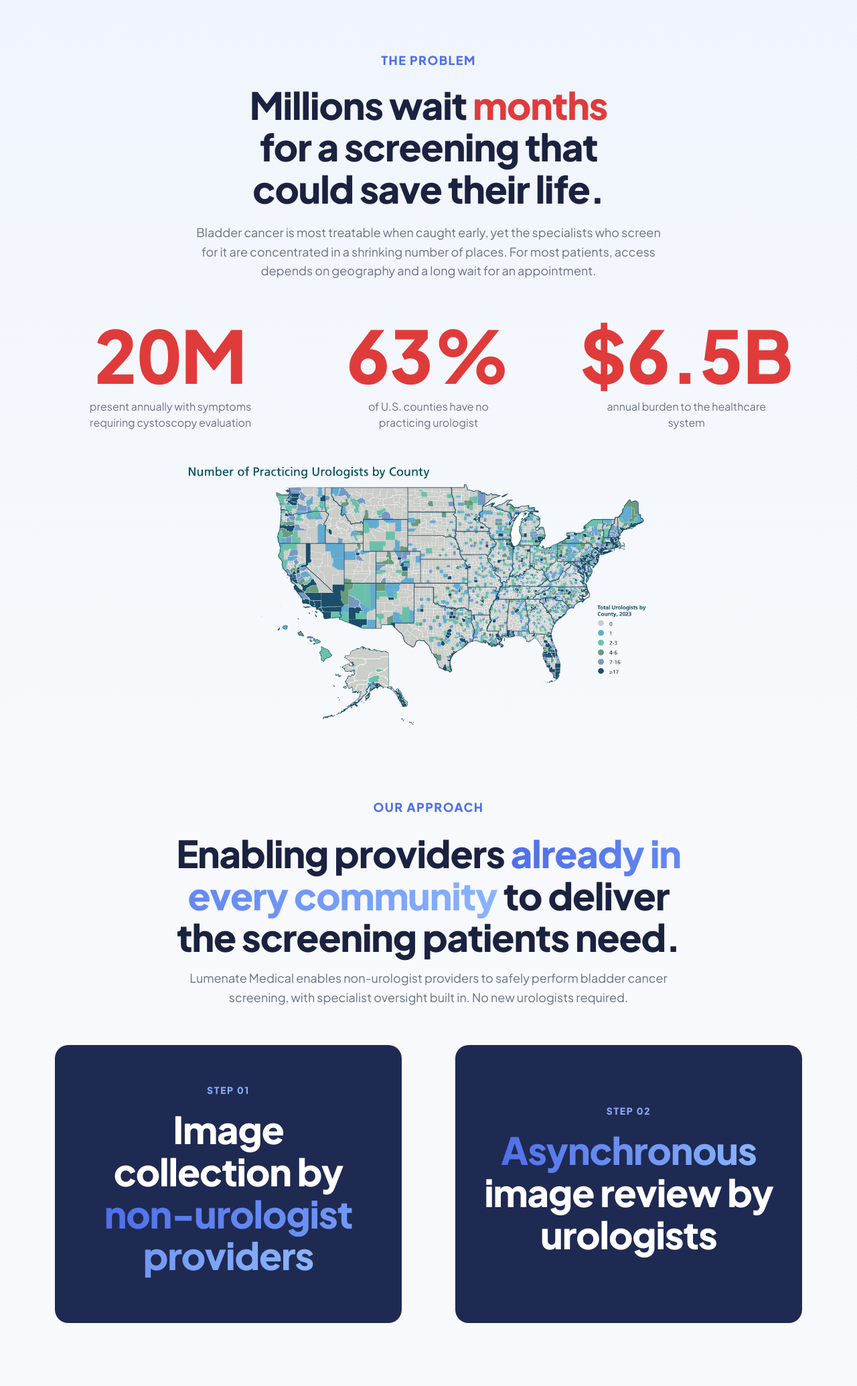
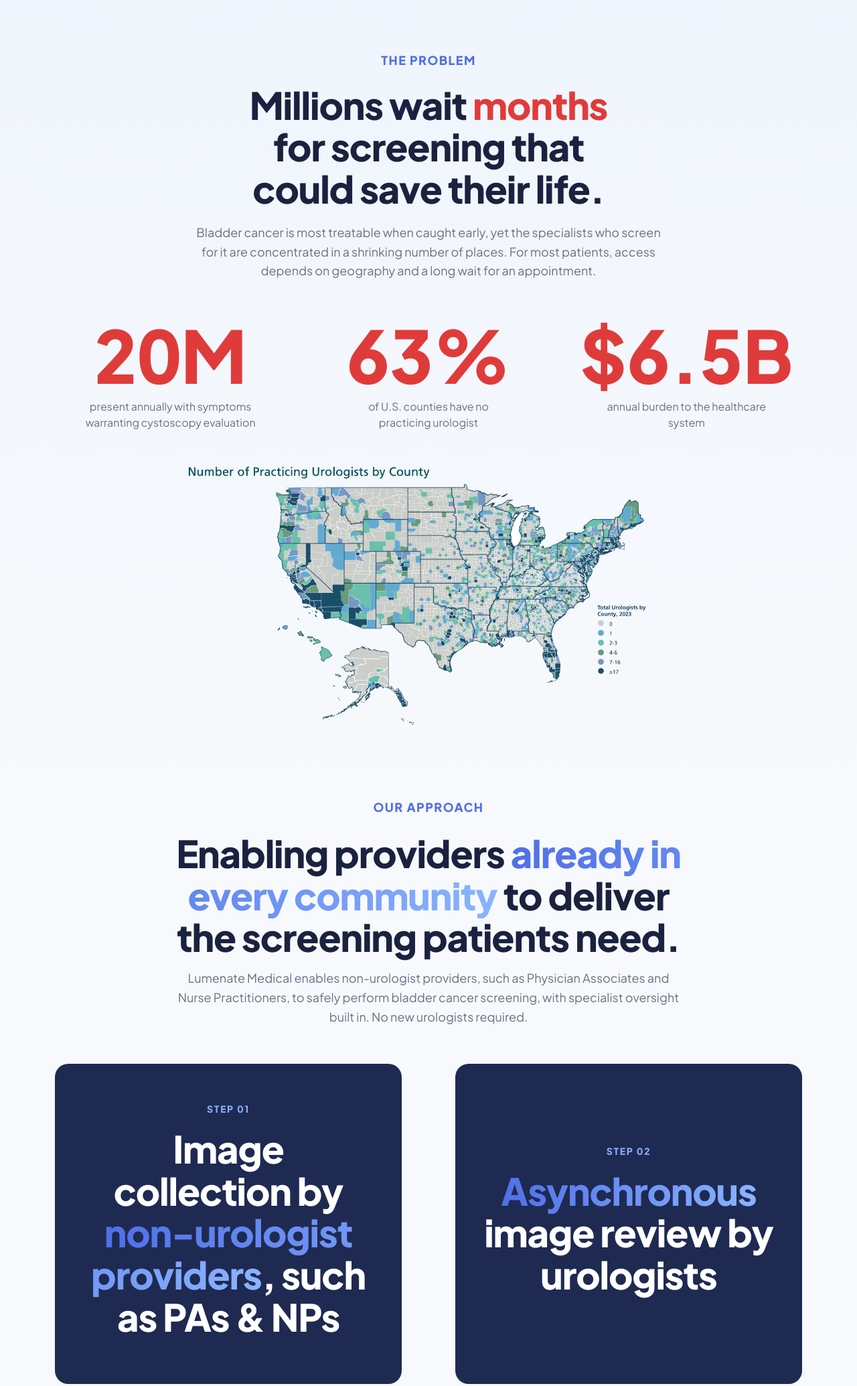
Before and after one commit to jackdarbonne1/WebPreview, a plain HTML site: page index.html in a window 1280 px wide. Shown: the part 1120-3189 px from the top of the page at 67% size. Drawn offline with Linux system fonts and the light colour scheme.

Commit message:
Copy edits: screening phrasing, warranting, degree periods, name PAs/NPs

```diff
--- a/index.html
+++ b/index.html
@@ -786,13 +786,13 @@
   <div class="container">
     <div class="problem-head reveal">
       <span class="pill">The Problem</span>
-      <h2>Millions wait <span class="accent-red">months</span> for a screening that could save their life.</h2>
+      <h2>Millions wait <span class="accent-red">months</span> for screening that could save their life.</h2>
       <p>Bladder cancer is most treatable when caught early, yet the specialists who screen for it are concentrated in a shrinking number of places. For most patients, access depends on geography and a long wait for an appointment.</p>
     </div>
     <div class="problem-stats reveal-stagger">
       <div class="stat-box">
         <div class="num">20M</div>
-        <p>present annually with symptoms requiring cystoscopy evaluation</p>
+        <p>present annually with symptoms warranting cystoscopy evaluation</p>
       </div>
       <div class="stat-box">
         <div class="num">63%</div>
@@ -816,12 +816,12 @@
     <div class="eyebrow-block reveal">
       <span class="pill">Our Approach</span>
       <h2>Enabling providers <span class="accent">already in every community</span> to deliver the screening patients need.</h2>
-      <p>Lumenate Medical enables non-urologist providers to safely perform bladder cancer screening, with specialist oversight built in. No new urologists required.</p>
+      <p>Lumenate Medical enables non-urologist providers, such as Physician Associates and Nurse Practitioners, to safely perform bladder cancer screening, with specialist oversight built in. No new urologists required.</p>
     </div>
     <div class="flow-grid reveal-stagger" style="margin-top:48px;">
       <div class="flow-step">
         <div class="step-num">STEP 01</div>
-        <h3>Image collection by <span class="accent">non-urologist providers</span></h3>
+        <h3>Image collection by <span class="accent">non-urologist providers</span>, such as PAs &amp; NPs</h3>
       </div>
       <div class="flow-step">
         <div class="step-num">STEP 02</div>
@@ -890,7 +890,7 @@
       </div>
       <div class="team-card">
         <img src="images/arunrai.jpeg" alt="Arun Rai" class="avatar-photo">
-        <h4>Arun Rai,<br>MD, MBA</h4>
+        <h4>Arun Rai,<br>M.D., M.B.A.</h4>
         <div class="role">Head of Clinical Affairs</div>
       </div>
     </div>
```
